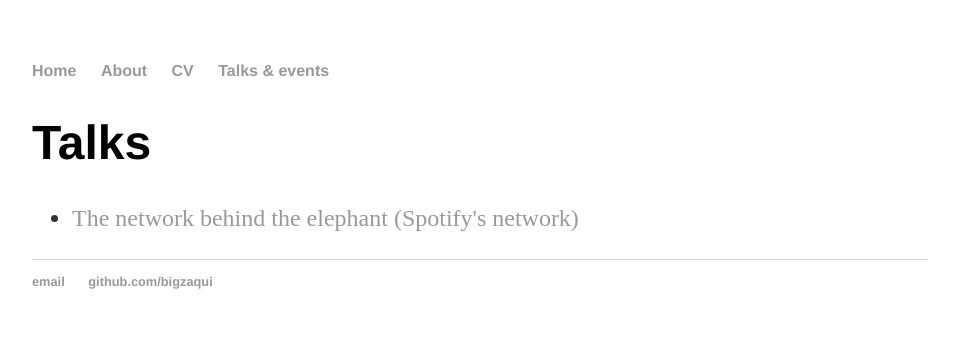
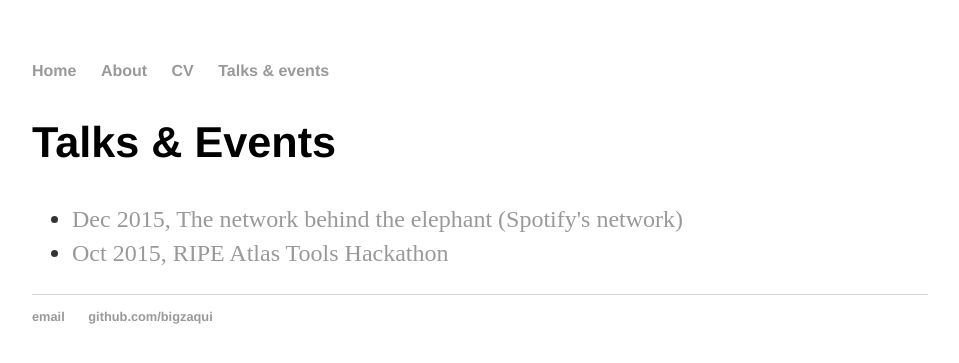
Before and after one commit to bigzaqui/bigzaqui.github.io, a Jekyll site: the page built from talks/index.html, in a window 1280 px wide. Shown: the top 363 px of the page, without its empty margins (160-1119 px from the left). Built offline with Jekyll 4.4.1, drawn with Linux system fonts in a browser that asks for light colours.

Commit message:
Update index.html

```diff
--- a/talks/index.html
+++ b/talks/index.html
@@ -2,8 +2,9 @@
 layout: default
 title: My talks
 ---
-<h1>Talks</h1>
+<h2>Talks & Events</h2>
 <p><ul class="contacts">
-	<li><a href="#">The network behind the elephant (Spotify's network)</a></li>
+	<li><a href="http://www.meetup.com/stockholm-hug/events/226986550/">Dec 2015, The network behind the elephant (Spotify's network)</a></li>
+	<li><a href="https://labs.ripe.net/Members/becha/ripe-atlas-tools-hackathon-results">Oct 2015, RIPE Atlas Tools Hackathon</a></li>
 </ul>
 </p>
```
